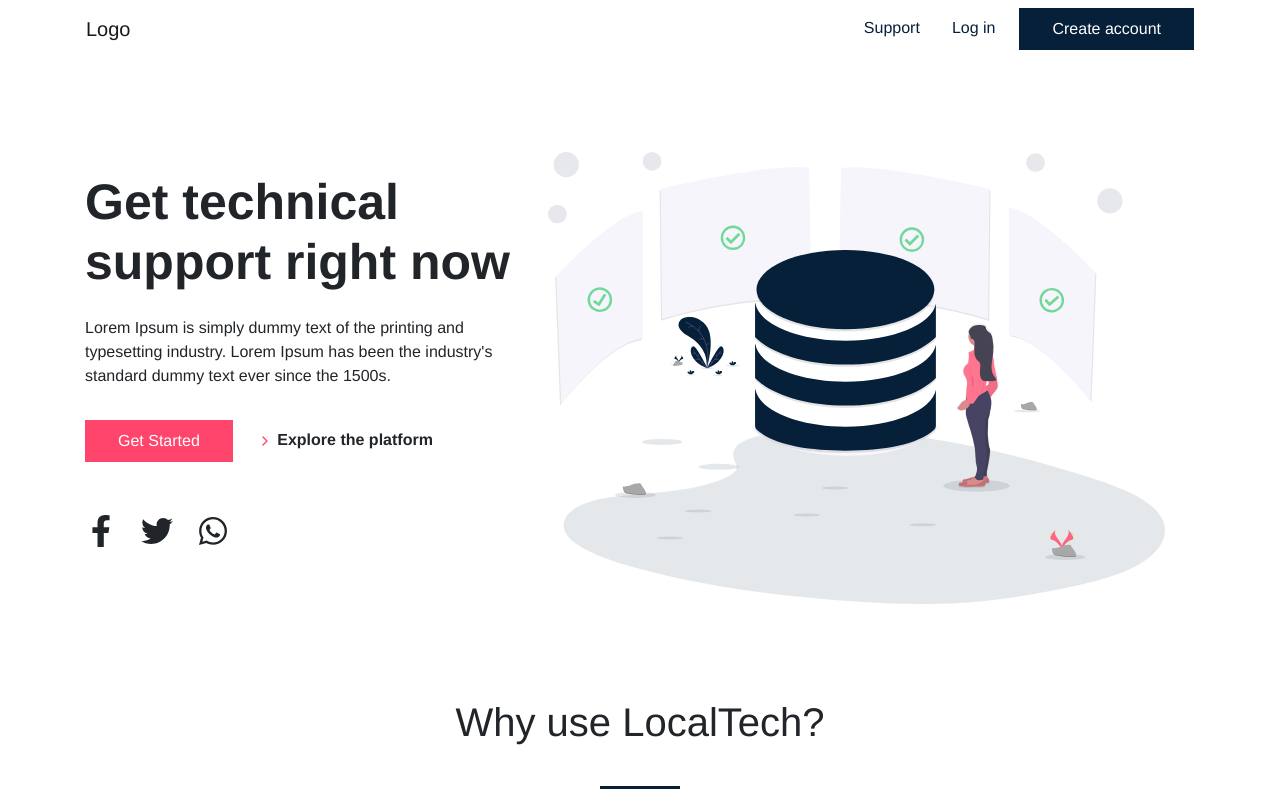
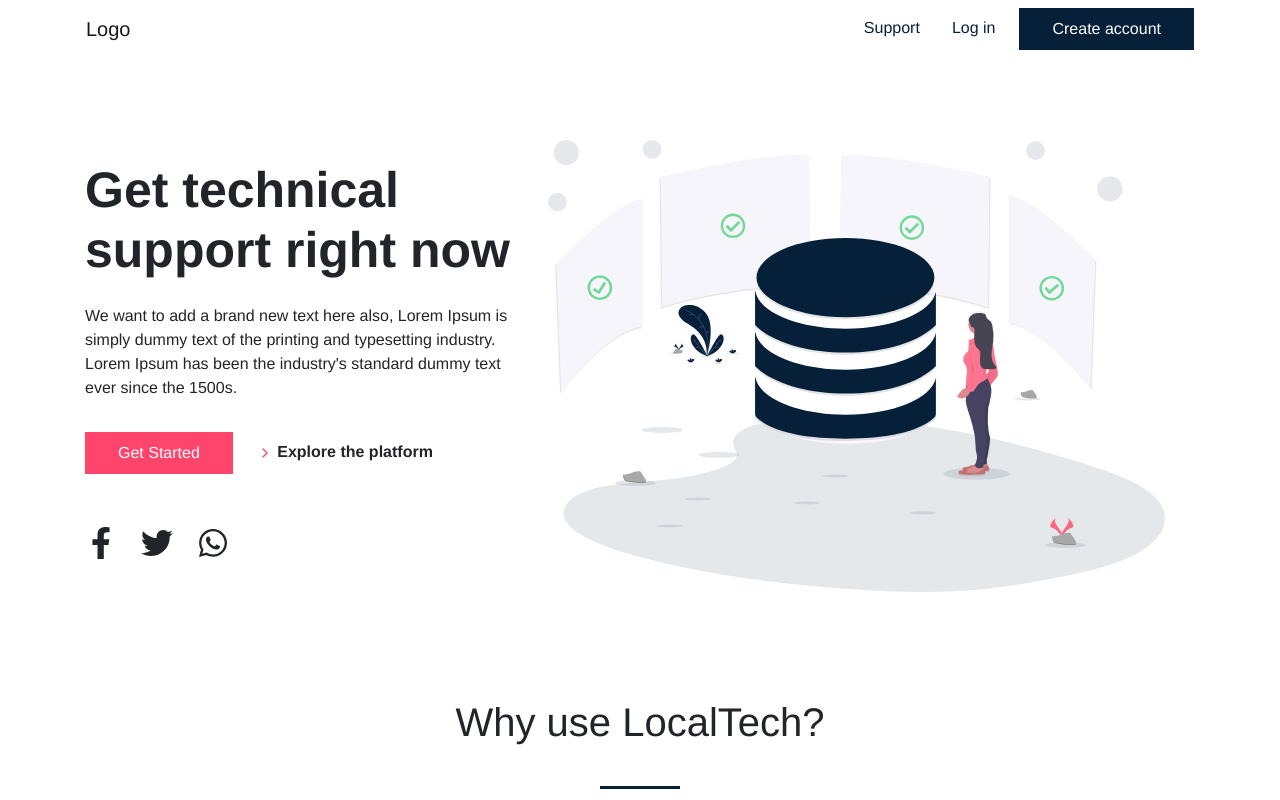
Before and after one commit to adeadedoja/localtech, a React (Create React App) app: page / in a window 1280 px wide. Shown: the top 800 px of the page. Built offline with nearby package versions, Linux system fonts and the light colour scheme; a web font is replaced by a local one.

Commit message:
Added Brand new copy text on the homepage

```diff
--- a/src/pages/Home/HomeHero.jsx
+++ b/src/pages/Home/HomeHero.jsx
@@ -14,7 +14,7 @@ class HomeHero extends Component {
                             <div>
                                 <h1>Get technical support right now</h1>
                                 <p className="py-3">
-                                    Lorem Ipsum is simply dummy text of the printing and typesetting industry.
+                                    We want to add a brand new text here also, Lorem Ipsum is simply dummy text of the printing and typesetting industry.
                                     Lorem Ipsum has been the industry's standard dummy text ever since the 1500s.
                                 </p>
                                 <Button color="danger" className="btn btn-danger rounded-0 mr-4">Get Started</Button>
```
